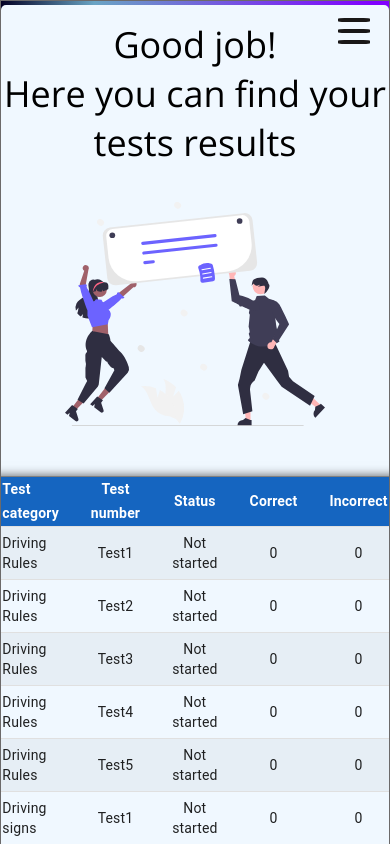
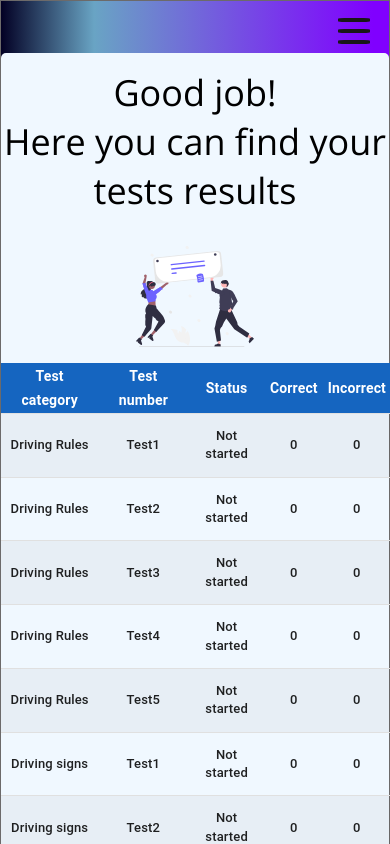
Before and after one commit to Oldu8/driver-licence-tester, a React (Create React App) app: page /result in a window 390 px wide. Shown: the top 844 px of the page. Built offline with nearby package versions, Linux system fonts and the light colour scheme.

Commit message:
mobile styles for result page

```diff
--- a/src/components/QuizPage/QuizPage.module.scss
+++ b/src/components/QuizPage/QuizPage.module.scss
@@ -19,7 +19,10 @@
 .img {
   width: 300px;
   align-self: center;
-  padding: 20px;
+  padding: 1rem;
+  @media screen and (max-width: 768px) {
+    width: 150px;
+  }
 }
 
 .headline {
--- a/src/components/ResultPage/ResultPage.js
+++ b/src/components/ResultPage/ResultPage.js
@@ -8,7 +8,7 @@ import TableHead from '@mui/material/TableHead';
 import TableRow from '@mui/material/TableRow';
 import Paper from '@mui/material/Paper';
 import { useSelector } from 'react-redux'
-import { StyledTableCell, StyledTableRow } from "../../functions/funcForMUITable";
+import { StyledTableCellHead, StyledTableRow, StyledTableCellBody } from "../../functions/funcForMUITable";
 import { padding } from '@mui/system';
 import { Button } from '@mui/material';
 
@@ -51,27 +51,28 @@ function ResultPage() {
           <img src={resultBanner} className={styles.img} alt='result banner'></img>
         </div>
       </div>
-      <TableContainer sx={{ display: 'flex', justifyContent: 'center', }}>
+      <TableContainer sx={{ display: 'flex', justifyContent: 'space-between', width: '100vw' }}>
         <Table sx={{
-          maxWidth: '70vw', border: '1px solid grey', boxShadow: '7px 7px 10px 7px rgba(0, 0, 0, 0.63)', margin: '30px'
-        }} size="small" aria-label="a dense table">
-          <TableHead>
+          width: '100vw', borderBottom: '1px solid grey', boxShadow: '7px 7px 10px 7px rgba(0, 0, 0, 0.63)',
+        }}
+          size="small" aria-label="a dense table">
+          <TableHead sx={{ maxWidth: '90vw' }}>
             <TableRow>
-              <StyledTableCell >Test category</StyledTableCell>
-              <StyledTableCell align="center" >Test number</StyledTableCell>
-              <StyledTableCell align="center" >Status</StyledTableCell>
-              <StyledTableCell align="center" >Correct</StyledTableCell>
-              <StyledTableCell align="center"> Incorrect</StyledTableCell>
+              <StyledTableCellHead >Test category</StyledTableCellHead>
+              <StyledTableCellHead align="center" >Test number</StyledTableCellHead>
+              <StyledTableCellHead align="center" >Status</StyledTableCellHead>
+              <StyledTableCellHead align="center" >Correct</StyledTableCellHead>
+              <StyledTableCellHead align="center"> Incorrect</StyledTableCellHead>
             </TableRow>
           </TableHead>
           <TableBody>
             {rows.map((row) => (
               < StyledTableRow key={(row.testNumber + row.category)} sx={{ '&:last-child td, &:last-child th': { border: 0 } }}>
-                <TableCell component="th" scope="row">{row.category === 'drivingRules' ? 'Driving Rules' : 'Driving signs'}</TableCell>
-                <TableCell align="center" sx={{ textTransform: 'capitalize' }}>{row.testNumber}</TableCell>
-                <TableCell align="center">{row.status}</TableCell>
-                <TableCell align="center">{row.correct}</TableCell>
-                <TableCell align="center">{row.inccorect}</TableCell>
+                <StyledTableCellBody component="th" scope="row">{row.category === 'drivingRules' ? 'Driving Rules' : 'Driving signs'}</StyledTableCellBody>
+                <StyledTableCellBody align="center" sx={{ textTransform: 'capitalize' }}>{row.testNumber}</StyledTableCellBody>
+                <StyledTableCellBody align="center">{row.status}</StyledTableCellBody>
+                <StyledTableCellBody align="center">{row.correct}</StyledTableCellBody>
+                <StyledTableCellBody align="center">{row.inccorect}</StyledTableCellBody>
               </StyledTableRow>
             ))}
           </TableBody>
--- a/src/components/ResultPage/ResultPage.module.scss
+++ b/src/components/ResultPage/ResultPage.module.scss
@@ -1,5 +1,9 @@
 .wrapper {
-  min-height: 130vh;
+  min-height: 80vh;
+  @media screen and (max-width: 768px) {
+    max-width: 100vw;
+    margin-top: 3rem;
+  }
 }
 
 .imageContainer {
@@ -10,9 +14,11 @@
 .img {
   width: 300px;
   align-self: center;
-  padding: 20px;
+  padding: 1rem;
+  @media screen and (max-width: 768px) {
+    width: 150px;
+  }
 }
-
 .headline {
   text-align: center;
   font-size: 36px;
@@ -23,4 +29,7 @@
   display: flex;
   justify-content: center;
   margin: 25px 0;
+  @media screen and (max-width: 768px) {
+    padding-bottom: 20px;
+  }
 }
--- a/src/components/TestsPage/TestsPage.module.scss
+++ b/src/components/TestsPage/TestsPage.module.scss
@@ -19,7 +19,10 @@
 .img {
   width: 300px;
   align-self: center;
-  padding: 20px;
+  padding: 1rem;
+  @media screen and (max-width: 768px) {
+    width: 150px;
+  }
 }
 
 .headline {
--- a/src/functions/funcForMUITable.js
+++ b/src/functions/funcForMUITable.js
@@ -1,25 +1,49 @@
 import { styled, TableCell, tableCellClasses, TableRow } from "@mui/material";
 
-export const StyledTableCell = styled(TableCell)(({ theme }) => ({
+export const StyledTableCellHead = styled(TableCell)(({ theme }) => ({
   [`&.${tableCellClasses.head}`]: {
     backgroundColor: theme.palette.primary.dark,
     color: theme.palette.common.white,
     fontWeight: 700,
   },
-  [`&.${tableCellClasses.body}`]: {
-    fontSize: 14,
-  },
 
   [theme.breakpoints.down("md")]: {
+    fontWeight: 600,
     paddingTop: 1,
     paddingBottom: 2,
   },
   [theme.breakpoints.down("sm")]: {
+    textAlign: 'center',
+    // fontSize: "13px",
+    padding: '10px 5px',
+    fontWeight: 500,
     paddingTop: 0.5,
-    lineHeight: "1 rem",
     paddingBottom: 1,
   },
 }));
+
+export const StyledTableCellBody = styled(TableCell)(({ theme }) => ({
+  [`&.${tableCellClasses.body}`]: {
+    fontSize: 13,
+  },
+
+  [theme.breakpoints.down("md")]: {
+    fontWeight: 600,
+    paddingTop: 1,
+    paddingBottom: 2,
+  },
+  [theme.breakpoints.down("sm")]: {
+    textAlign: 'center',
+    fontSize: "13px",
+    padding: '20px 5px',
+    fontWeight: 500,
+    paddingTop: "0.8rem",
+    paddingBottom: "0.8rem",
+  },
+}));
+
+
+
 
 export const StyledTableRow = styled(TableRow)(({ theme }) => ({
   "&:nth-of-type(odd)": {
```
